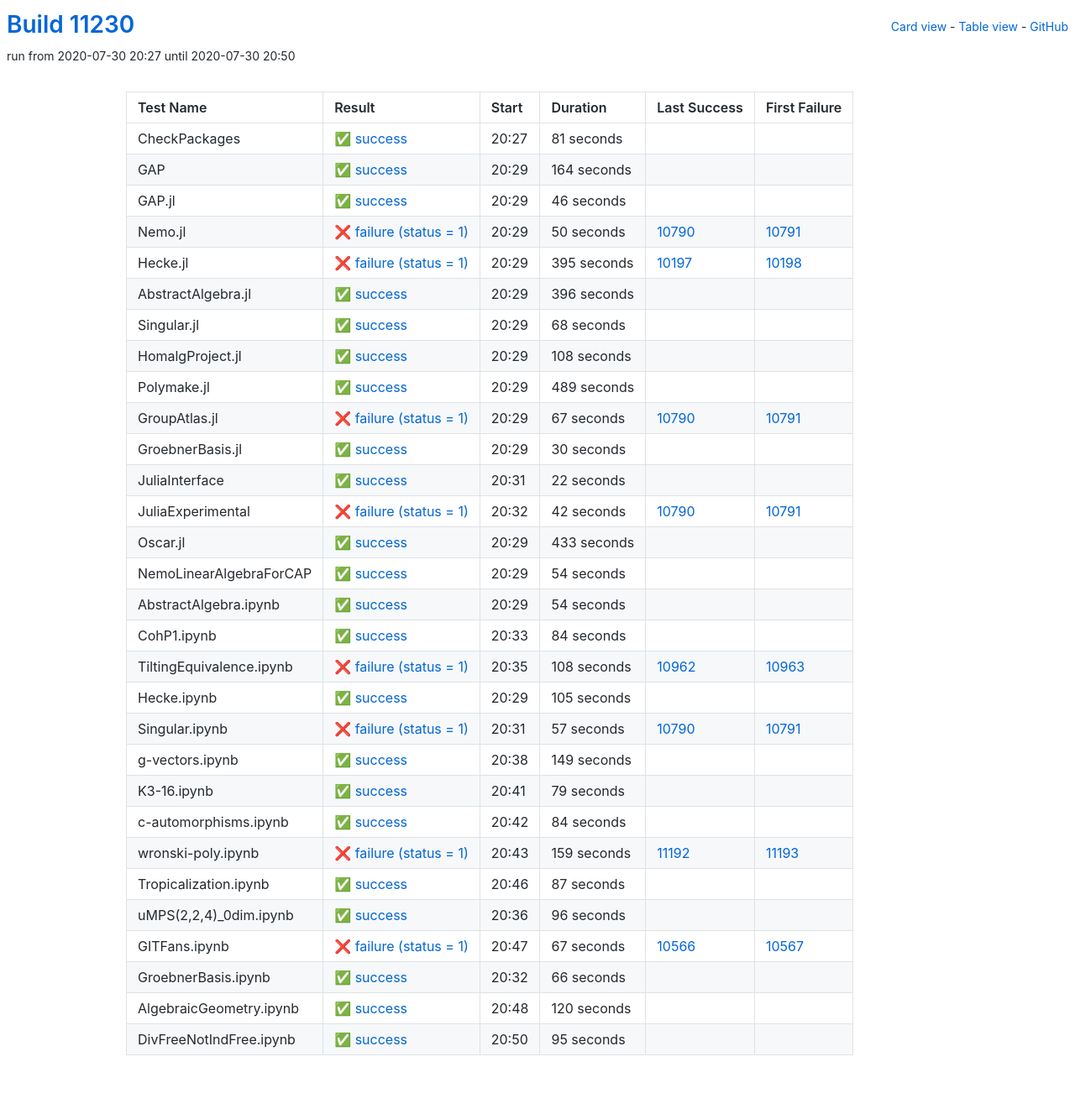
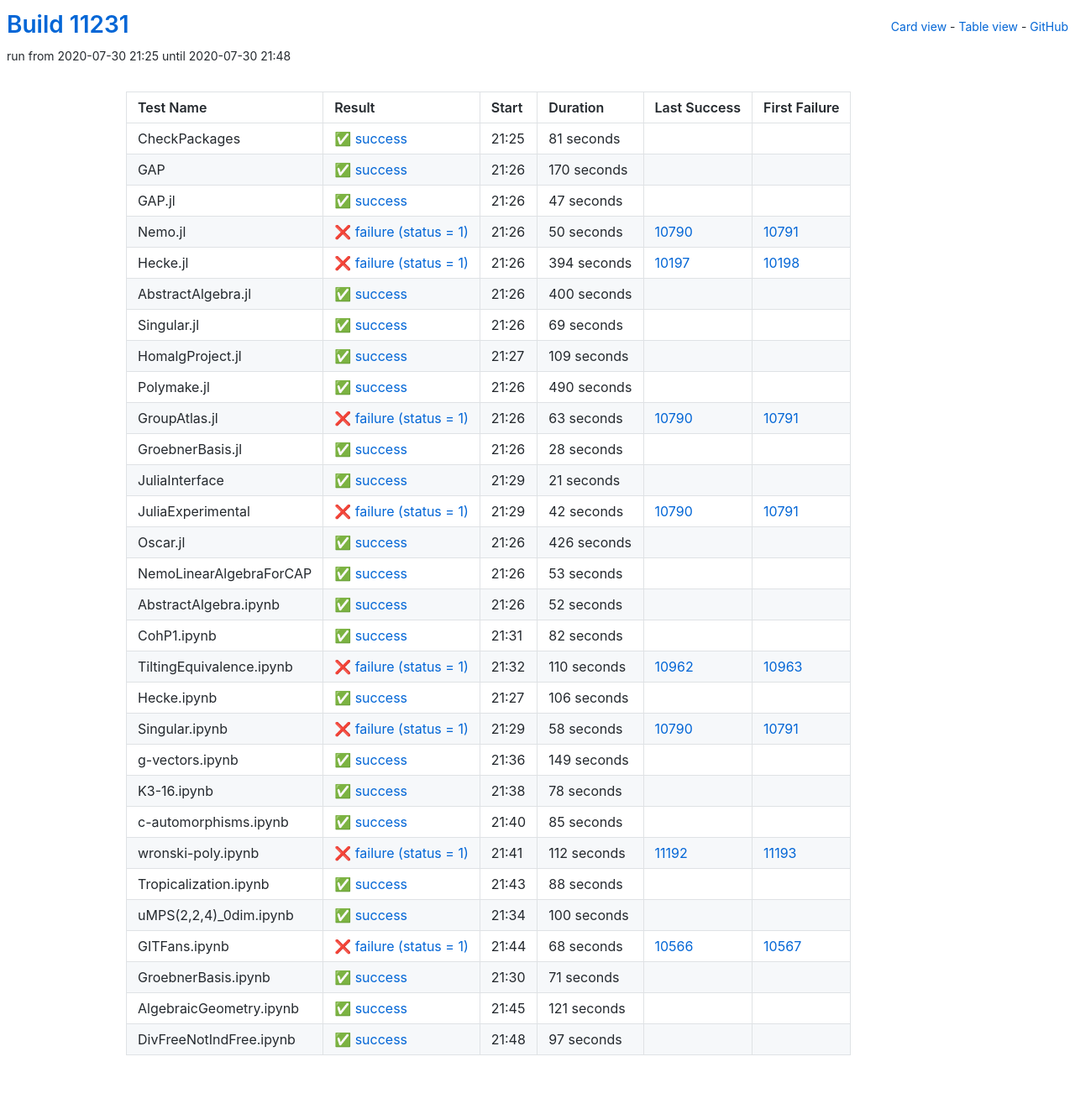
Before and after one commit to oscar-system/oscar-ci-status, a Jekyll site: the page built from table.html, in a window 1280 px wide. Shown: the whole page at 84% size. Built offline with Jekyll 4.4.1, drawn with Linux system fonts in a browser that asks for light colours.

Commit message:
Build #11231

```diff
--- a/_data/ci.yml
+++ b/_data/ci.yml
@@ -1,6 +1,6 @@
 ---
-build: 11230
-build_url: https://oscarci.mathematik.uni-kl.de/job/oscar/11230/
+build: 11231
+build_url: https://oscarci.mathematik.uni-kl.de/job/oscar/11231/
 job: oscar
 organization: oscar-system
 repo: oscar-ci-status
@@ -8,8 +8,8 @@
 tests:
 - name: CheckPackages
   id: checkpackages
-  log: https://oscarci.mathematik.uni-kl.de/job/oscar/11230/artifact/logs/build-11230/CheckPackages.log
-  start: 2020-07-30 20:27
+  log: https://oscarci.mathematik.uni-kl.de/job/oscar/11231/artifact/logs/build-11231/CheckPackages.log
+  start: 2020-07-30 21:25
   success: true
   exitcode: 0
   status: success
@@ -20,32 +20,32 @@
   first_failure_url:
 - name: GAP
   id: gap
-  log: https://oscarci.mathematik.uni-kl.de/job/oscar/11230/artifact/logs/build-11230/GAP.log
-  start: 2020-07-30 20:29
+  log: https://oscarci.mathematik.uni-kl.de/job/oscar/11231/artifact/logs/build-11231/GAP.log
+  start: 2020-07-30 21:26
   success: true
   exitcode: 0
   status: success
-  duration: 164
+  duration: 170
   last_success: false
   last_success_url:
   first_failure: false
   first_failure_url:
 - name: GAP.jl
   id: gap-jl
-  log: https://oscarci.mathematik.uni-kl.de/job/oscar/11230/artifact/logs/build-11230/GAP.jl.log
-  start: 2020-07-30 20:29
+  log: https://oscarci.mathematik.uni-kl.de/job/oscar/11231/artifact/logs/build-11231/GAP.jl.log
+  start: 2020-07-30 21:26
   success: true
   exitcode: 0
   status: success
-  duration: 46
+  duration: 47
   last_success: false
   last_success_url:
   first_failure: false
   first_failure_url:
 - name: Nemo.jl
   id: nemo-jl
-  log: https://oscarci.mathematik.uni-kl.de/job/oscar/11230/artifact/logs/build-11230/Nemo.jl.log
-  start: 2020-07-30 20:29
+  log: https://oscarci.mathematik.uni-kl.de/job/oscar/11231/artifact/logs/build-11231/Nemo.jl.log
+  start: 2020-07-30 21:26
   success: false
   exitcode: 1
   status: failure
@@ -56,104 +56,104 @@
   first_failure_url: https://oscarci.mathematik.uni-kl.de/job/oscar/10791/
 - name: Hecke.jl
   id: hecke-jl
-  log: https://oscarci.mathematik.uni-kl.de/job/oscar/11230/artifact/logs/build-11230/Hecke.jl.log
-  start: 2020-07-30 20:29
+  log: https://oscarci.mathematik.uni-kl.de/job/oscar/11231/artifact/logs/build-11231/Hecke.jl.log
+  start: 2020-07-30 21:26
   success: false
   exitcode: 1
   status: failure
-  duration: 395
+  duration: 394
   last_success: 10197
   last_success_url: https://oscarci.mathematik.uni-kl.de/job/oscar/10197/
   first_failure: 10198
   first_failure_url: https://oscarci.mathematik.uni-kl.de/job/oscar/10198/
 - name: AbstractAlgebra.jl
   id: abstractalgebra-jl
-  log: https://oscarci.mathematik.uni-kl.de/job/oscar/11230/artifact/logs/build-11230/AbstractAlgebra.jl.log
-  start: 2020-07-30 20:29
+  log: https://oscarci.mathematik.uni-kl.de/job/oscar/11231/artifact/logs/build-11231/AbstractAlgebra.jl.log
+  start: 2020-07-30 21:26
   success: true
   exitcode: 0
   status: success
-  duration: 396
+  duration: 400
   last_success: false
   last_success_url:
   first_failure: false
   first_failure_url:
 - name: Singular.jl
   id: singular-jl
-  log: https://oscarci.mathematik.uni-kl.de/job/oscar/11230/artifact/logs/build-11230/Singular.jl.log
-  start: 2020-07-30 20:29
+  log: https://oscarci.mathematik.uni-kl.de/job/oscar/11231/artifact/logs/build-11231/Singular.jl.log
+  start: 2020-07-30 21:26
   success: true
   exitcode: 0
   status: success
-  duration: 68
+  duration: 69
   last_success: false
   last_success_url:
   first_failure: false
   first_failure_url:
 - name: HomalgProject.jl
   id: homalgproject-jl
-  log: https://oscarci.mathematik.uni-kl.de/job/oscar/11230/artifact/logs/build-11230/HomalgProject.jl.log
-  start: 2020-07-30 20:29
+  log: https://oscarci.mathematik.uni-kl.de/job/oscar/11231/artifact/logs/build-11231/HomalgProject.jl.log
+  start: 2020-07-30 21:27
   success: true
   exitcode: 0
   status: success
-  duration: 108
+  duration: 109
   last_success: false
   last_success_url:
   first_failure: false
   first_failure_url:
 - name: Polymake.jl
   id: polymake-jl
-  log: https://oscarci.mathematik.uni-kl.de/job/oscar/11230/artifact/logs/build-11230/Polymake.jl.log
-  start: 2020-07-30 20:29
+  log: https://oscarci.mathematik.uni-kl.de/job/oscar/11231/artifact/logs/build-11231/Polymake.jl.log
+  start: 2020-07-30 21:26
   success: true
   exitcode: 0
   status: success
-  duration: 489
+  duration: 490
   last_success: false
   last_success_url:
   first_failure: false
   first_failure_url:
 - name: GroupAtlas.jl
   id: groupatlas-jl
-  log: https://oscarci.mathematik.uni-kl.de/job/oscar/11230/artifact/logs/build-11230/GroupAtlas.jl.log
-  start: 2020-07-30 20:29
+  log: https://oscarci.mathematik.uni-kl.de/job/oscar/11231/artifact/logs/build-11231/GroupAtlas.jl.log
+  start: 2020-07-30 21:26
   success: false
   exitcode: 1
   status: failure
-  duration: 67
+  duration: 63
   last_success: 10790
   last_success_url: https://oscarci.mathematik.uni-kl.de/job/oscar/10790/
   first_failure: 10791
   first_failure_url: https://oscarci.mathematik.uni-kl.de/job/oscar/10791/
 - name: GroebnerBasis.jl
   id: groebnerbasis-jl
-  log: https://oscarci.mathematik.uni-kl.de/job/oscar/11230/artifact/logs/build-11230/GroebnerBasis.jl.log
-  start: 2020-07-30 20:29
+  log: https://oscarci.mathematik.uni-kl.de/job/oscar/11231/artifact/logs/build-11231/GroebnerBasis.jl.log
+  start: 2020-07-30 21:26
   success: true
   exitcode: 0
   status: success
-  duration: 30
+  duration: 28
   last_success: false
   last_success_url:
   first_failure: false
   first_failure_url:
 - name: JuliaInterface
   id: juliainterface
-  log: https://oscarci.mathematik.uni-kl.de/job/oscar/11230/artifact/logs/build-11230/JuliaInterface.log
-  start: 2020-07-30 20:31
+  log: https://oscarci.mathematik.uni-kl.de/job/oscar/11231/artifact/logs/build-11231/JuliaInterface.log
+  start: 2020-07-30 21:29
   success: true
   exitcode: 0
   status: success
-  duration: 22
+  duration: 21
   last_success: false
   last_success_url:
   first_failure: false
   first_failure_url:
 - name: JuliaExperimental
   id: juliaexperimental
-  log: https://oscarci.mathematik.uni-kl.de/job/oscar/11230/artifact/logs/build-11230/JuliaExperimental.log
-  start: 2020-07-30 20:32
+  log: https://oscarci.mathematik.uni-kl.de/job/oscar/11231/artifact/logs/build-11231/JuliaExperimental.log
+  start: 2020-07-30 21:29
   success: false
   exitcode: 1
   status: failure
@@ -164,92 +164,92 @@
   first_failure_url: https://oscarci.mathematik.uni-kl.de/job/oscar/10791/
 - name: Oscar.jl
   id: oscar-jl
-  log: https://oscarci.mathematik.uni-kl.de/job/oscar/11230/artifact/logs/build-11230/Oscar.jl.log
-  start: 2020-07-30 20:29
+  log: https://oscarci.mathematik.uni-kl.de/job/oscar/11231/artifact/logs/build-11231/Oscar.jl.log
+  start: 2020-07-30 21:26
   success: true
   exitcode: 0
   status: success
-  duration: 433
+  duration: 426
   last_success: false
   last_success_url:
   first_failure: false
   first_failure_url:
 - name: NemoLinearAlgebraForCAP
   id: nemolinearalgebraforcap
-  log: https://oscarci.mathematik.uni-kl.de/job/oscar/11230/artifact/logs/build-11230/NemoLinearAlgebraForCAP.log
-  start: 2020-07-30 20:29
+  log: https://oscarci.mathematik.uni-kl.de/job/oscar/11231/artifact/logs/build-11231/NemoLinearAlgebraForCAP.log
+  start: 2020-07-30 21:26
   success: true
   exitcode: 0
   status: success
-  duration: 54
+  duration: 53
   last_success: false
   last_success_url:
   first_failure: false
   first_failure_url:
 - name: AbstractAlgebra.ipynb
   id: abstractalgebra-ipynb
-  log: https://oscarci.mathematik.uni-kl.de/job/oscar/11230/artifact/logs/build-11230/AbstractAlgebra.ipynb.log
-  start: 2020-07-30 20:29
+  log: https://oscarci.mathematik.uni-kl.de/job/oscar/11231/artifact/logs/build-11231/AbstractAlgebra.ipynb.log
+  start: 2020-07-30 21:26
   success: true
   exitcode: 0
   status: success
-  duration: 54
+  duration: 52
   last_success: false
   last_success_url:
   first_failure: false
   first_failure_url:
 - name: CohP1.ipynb
   id: cohp1-ipynb
-  log: https://oscarci.mathematik.uni-kl.de/job/oscar/11230/artifact/logs/build-11230/CohP1.ipynb.log
-  start: 2020-07-30 20:33
+  log: https://oscarci.mathematik.uni-kl.de/job/oscar/11231/artifact/logs/build-11231/CohP1.ipynb.log
+  start: 2020-07-30 21:31
   success: true
   exitcode: 0
   status: success
-  duration: 84
+  duration: 82
   last_success: false
   last_success_url:
   first_failure: false
   first_failure_url:
 - name: TiltingEquivalence.ipynb
   id: tiltingequivalence-ipynb
-  log: https://oscarci.mathematik.uni-kl.de/job/oscar/11230/artifact/logs/build-11230/TiltingEquivalence.ipynb.log
-  start: 2020-07-30 20:35
+  log: https://oscarci.mathematik.uni-kl.de/job/oscar/11231/artifact/logs/build-11231/TiltingEquivalence.ipynb.log
+  start: 2020-07-30 21:32
   success: false
   exitcode: 1
   status: failure
-  duration: 108
+  duration: 110
   last_success: 10962
   last_success_url: https://oscarci.mathematik.uni-kl.de/job/oscar/10962/
   first_failure: 10963
   first_failure_url: https://oscarci.mathematik.uni-kl.de/job/oscar/10963/
 - name: Hecke.ipynb
   id: hecke-ipynb
-  log: https://oscarci.mathematik.uni-kl.de/job/oscar/11230/artifact/logs/build-11230/Hecke.ipynb.log
-  start: 2020-07-30 20:29
+  log: https://oscarci.mathematik.uni-kl.de/job/oscar/11231/artifact/logs/build-11231/Hecke.ipynb.log
+  start: 2020-07-30 21:27
   success: true
   exitcode: 0
   status: success
-  duration: 105
+  duration: 106
   last_success: false
   last_success_url:
   first_failure: false
   first_failure_url:
 - name: Singular.ipynb
   id: singular-ipynb
-  log: https://oscarci.mathematik.uni-kl.de/job/oscar/11230/artifact/logs/build-11230/Singular.ipynb.log
-  start: 2020-07-30 20:31
+  log: https://oscarci.mathematik.uni-kl.de/job/oscar/11231/artifact/logs/build-11231/Singular.ipynb.log
+  start: 2020-07-30 21:29
   success: false
   exitcode: 1
   status: failure
-  duration: 57
+  duration: 58
   last_success: 10790
   last_success_url: https://oscarci.mathematik.uni-kl.de/job/oscar/10790/
   first_failure: 10791
   first_failure_url: https://oscarci.mathematik.uni-kl.de/job/oscar/10791/
 - name: g-vectors.ipynb
   id: g-vectors-ipynb
-  log: https://oscarci.mathematik.uni-kl.de/job/oscar/11230/artifact/logs/build-11230/g-vectors.ipynb.log
-  start: 2020-07-30 20:38
+  log: https://oscarci.mathematik.uni-kl.de/job/oscar/11231/artifact/logs/build-11231/g-vectors.ipynb.log
+  start: 2020-07-30 21:36
   success: true
   exitcode: 0
   status: success
@@ -260,108 +260,108 @@
   first_failure_url:
 - name: K3-16.ipynb
   id: k3-16-ipynb
-  log: https://oscarci.mathematik.uni-kl.de/job/oscar/11230/artifact/logs/build-11230/K3-16.ipynb.log
-  start: 2020-07-30 20:41
+  log: https://oscarci.mathematik.uni-kl.de/job/oscar/11231/artifact/logs/build-11231/K3-16.ipynb.log
+  start: 2020-07-30 21:38
   success: true
   exitcode: 0
   status: success
-  duration: 79
+  duration: 78
   last_success: false
   last_success_url:
   first_failure: false
   first_failure_url:
 - name: c-automorphisms.ipynb
   id: c-automorphisms-ipynb
-  log: https://oscarci.mathematik.uni-kl.de/job/oscar/11230/artifact/logs/build-11230/c-automorphisms.ipynb.log
-  start: 2020-07-30 20:42
+  log: https://oscarci.mathematik.uni-kl.de/job/oscar/11231/artifact/logs/build-11231/c-automorphisms.ipynb.log
+  start: 2020-07-30 21:40
   success: true
   exitcode: 0
   status: success
-  duration: 84
+  duration: 85
   last_success: false
   last_success_url:
   first_failure: false
   first_failure_url:
 - name: wronski-poly.ipynb
   id: wronski-poly-ipynb
-  log: https://oscarci.mathematik.uni-kl.de/job/oscar/11230/artifact/logs/build-11230/wronski-poly.ipynb.log
-  start: 2020-07-30 20:43
+  log: https://oscarci.mathematik.uni-kl.de/job/oscar/11231/artifact/logs/build-11231/wronski-poly.ipynb.log
+  start: 2020-07-30 21:41
   success: false
   exitcode: 1
   status: failure
-  duration: 159
+  duration: 112
   last_success: 11192
   last_success_url: https://oscarci.mathematik.uni-kl.de/job/oscar/11192/
   first_failure: 11193
   first_failure_url: https://oscarci.mathematik.uni-kl.de/job/oscar/11193/
 - name: Tropicalization.ipynb
   id: tropicalization-ipynb
-  log: https://oscarci.mathematik.uni-kl.de/job/oscar/11230/artifact/logs/build-11230/Tropicalization.ipynb.log
-  start: 2020-07-30 20:46
+  log: https://oscarci.mathematik.uni-kl.de/job/oscar/11231/artifact/logs/build-11231/Tropicalization.ipynb.log
+  start: 2020-07-30 21:43
   success: true
   exitcode: 0
   status: success
-  duration: 87
+  duration: 88
   last_success: false
   last_success_url:
   first_failure: false
   first_failure_url:
 - name: uMPS(2,2,4)_0dim.ipynb
   id: umps-2-2-4-0dim-ipynb
-  log: https://oscarci.mathematik.uni-kl.de/job/oscar/11230/artifact/logs/build-11230/uMPS-2-2-4-_0dim.ipynb.log
-  start: 2020-07-30 20:36
+  log: https://oscarci.mathematik.uni-kl.de/job/oscar/11231/artifact/logs/build-11231/uMPS-2-2-4-_0dim.ipynb.log
+  start: 2020-07-30 21:34
   success: true
   exitcode: 0
   status: success
-  duration: 96
+  duration: 100
   last_success: false
   last_success_url:
   first_failure: false
   first_failure_url:
 - name: GITFans.ipynb
   id: gitfans-ipynb
-  log: https://oscarci.mathematik.uni-kl.de/job/oscar/11230/artifact/logs/build-11230/GITFans.ipynb.log
-  start: 2020-07-30 20:47
+  log: https://oscarci.mathematik.uni-kl.de/job/oscar/11231/artifact/logs/build-11231/GITFans.ipynb.log
+  start: 2020-07-30 21:44
   success: false
   exitcode: 1
   status: failure
-  duration: 67
+  duration: 68
   last_success: 10566
   last_success_url: https://oscarci.mathematik.uni-kl.de/job/oscar/10566/
   first_failure: 10567
   first_failure_url: https://oscarci.mathematik.uni-kl.de/job/oscar/10567/
 - name: GroebnerBasis.ipynb
   id: groebnerbasis-ipynb
-  log: https://oscarci.mathematik.uni-kl.de/job/oscar/11230/artifact/logs/build-11230/GroebnerBasis.ipynb.log
-  start: 2020-07-30 20:32
+  log: https://oscarci.mathematik.uni-kl.de/job/oscar/11231/artifact/logs/build-11231/GroebnerBasis.ipynb.log
+  start: 2020-07-30 21:30
   success: true
   exitcode: 0
   status: success
-  duration: 66
+  duration: 71
   last_success: false
   last_success_url:
   first_failure: false
   first_failure_url:
 - name: AlgebraicGeometry.ipynb
   id: algebraicgeometry-ipynb
-  log: https://oscarci.mathematik.uni-kl.de/job/oscar/11230/artifact/logs/build-11230/AlgebraicGeometry.ipynb.log
-  start: 2020-07-30 20:48
+  log: https://oscarci.mathematik.uni-kl.de/job/oscar/11231/artifact/logs/build-11231/AlgebraicGeometry.ipynb.log
+  start: 2020-07-30 21:45
   success: true
   exitcode: 0
   status: success
-  duration: 120
+  duration: 121
   last_success: false
   last_success_url:
   first_failure: false
   first_failure_url:
 - name: DivFreeNotIndFree.ipynb
   id: divfreenotindfree-ipynb
-  log: https://oscarci.mathematik.uni-kl.de/job/oscar/11230/artifact/logs/build-11230/DivFreeNotIndFree.ipynb.log
-  start: 2020-07-30 20:50
+  log: https://oscarci.mathematik.uni-kl.de/job/oscar/11231/artifact/logs/build-11231/DivFreeNotIndFree.ipynb.log
+  start: 2020-07-30 21:48
   success: true
   exitcode: 0
   status: success
-  duration: 95
+  duration: 97
   last_success: false
   last_success_url:
   first_failure: false
```
Also changed, not shown: README.md.
